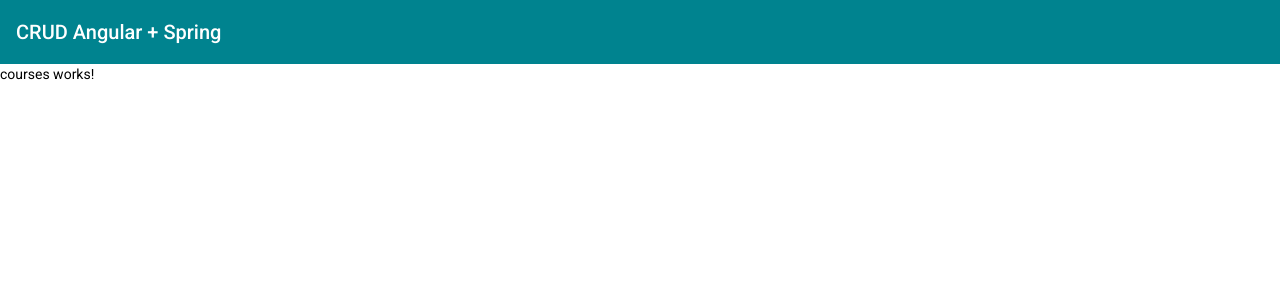
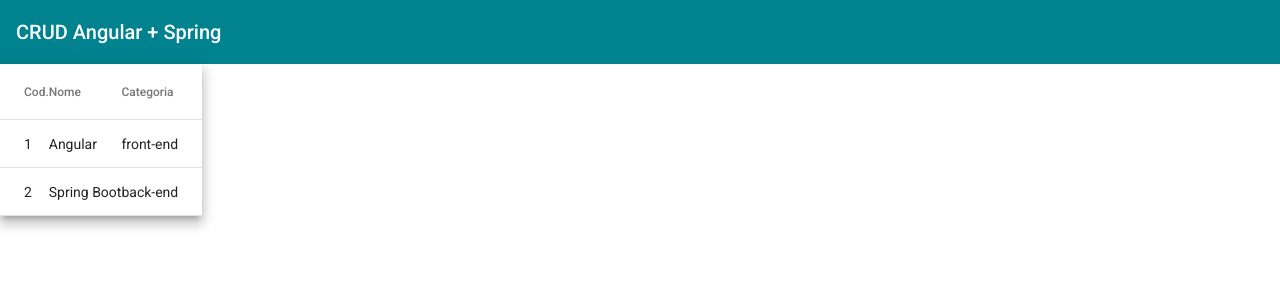
Before and after one commit to vinnyparker/angular-spring, an Angular app in the folder crud-angular/: page /courses in a window 1280 px wide. Shown: the top 300 px of the page. Built offline with nearby package versions, Linux system fonts and the light colour scheme.

Commit message:
add courses table

```diff
--- a/crud-angular/src/app/courses/courses.module.ts
+++ b/crud-angular/src/app/courses/courses.module.ts
@@ -1,5 +1,6 @@
+import { CommonModule } from '@angular/common';
 import { NgModule } from '@angular/core';
-import { CommonModule } from '@angular/common';
+import { MatTableModule } from '@angular/material/table';
 
 import { CoursesRoutingModule } from './courses-routing.module';
 import { CoursesComponent } from './courses/courses.component';
@@ -11,7 +12,8 @@
   ],
   imports: [
     CommonModule,
-    CoursesRoutingModule
+    CoursesRoutingModule,
+    MatTableModule
   ]
 })
 export class CoursesModule { }
--- a/crud-angular/src/app/courses/courses/courses.component.html
+++ b/crud-angular/src/app/courses/courses/courses.component.html
@@ -1 +1,23 @@
-<p>courses works!</p>
+<table mat-table [dataSource]="coursesDataSource" class="mat-elevation-z8">
+
+  <!-- id Column -->
+  <ng-container matColumnDef="_id">
+    <th mat-header-cell *matHeaderCellDef> Cod. </th>
+    <td mat-cell *matCellDef="let course"> {{course._id}} </td>
+  </ng-container>
+
+  <!-- Name Column -->
+  <ng-container matColumnDef="name">
+    <th mat-header-cell *matHeaderCellDef> Nome </th>
+    <td mat-cell *matCellDef="let course"> {{course.name}} </td>
+  </ng-container>
+
+  <!-- Category Column -->
+  <ng-container matColumnDef="category">
+    <th mat-header-cell *matHeaderCellDef> Categoria </th>
+    <td mat-cell *matCellDef="let course"> {{course.category}} </td>
+  </ng-container>
+
+  <tr mat-header-row *matHeaderRowDef="displayedColumns"></tr>
+  <tr mat-row *matRowDef="let row; columns: displayedColumns;"></tr>
+</table>
--- a/crud-angular/src/app/courses/courses/courses.component.ts
+++ b/crud-angular/src/app/courses/courses/courses.component.ts
@@ -1,4 +1,5 @@
 import { Component, OnInit } from '@angular/core';
+import {Course} from "../model/course";
 
 @Component({
   selector: 'app-courses',
@@ -7,7 +8,14 @@
 })
 export class CoursesComponent implements OnInit {
 
-  constructor() { }
+  coursesDataSource: Course[] = [
+    { _id: 1, name: 'Angular', category:'front-end'},
+    { _id: 2, name: 'Spring Boot', category:'back-end'}
+  ];
+  displayedColumns = ['_id','name','category'];
+
+  constructor() {
+      }
 
   ngOnInit(): void {
   }
--- /dev/null
+++ b/crud-angular/src/app/courses/model/course.ts
@@ -0,0 +1,6 @@
+export interface Course {
+  _id: number;
+  name: string;
+  category: string;
+
+}
```
